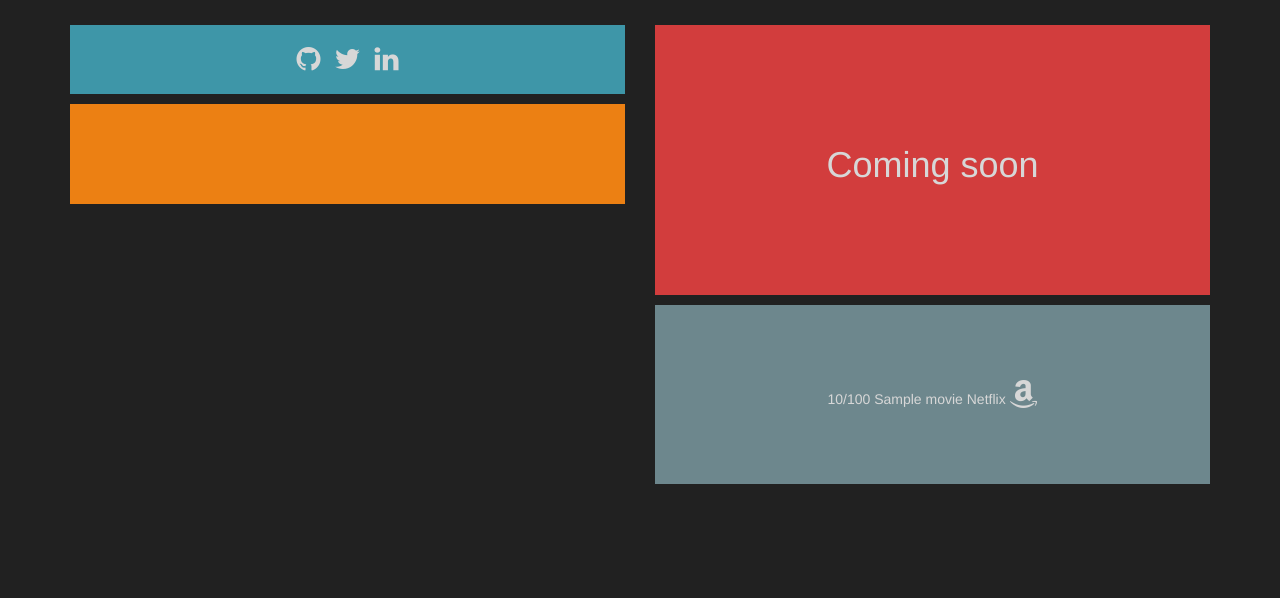
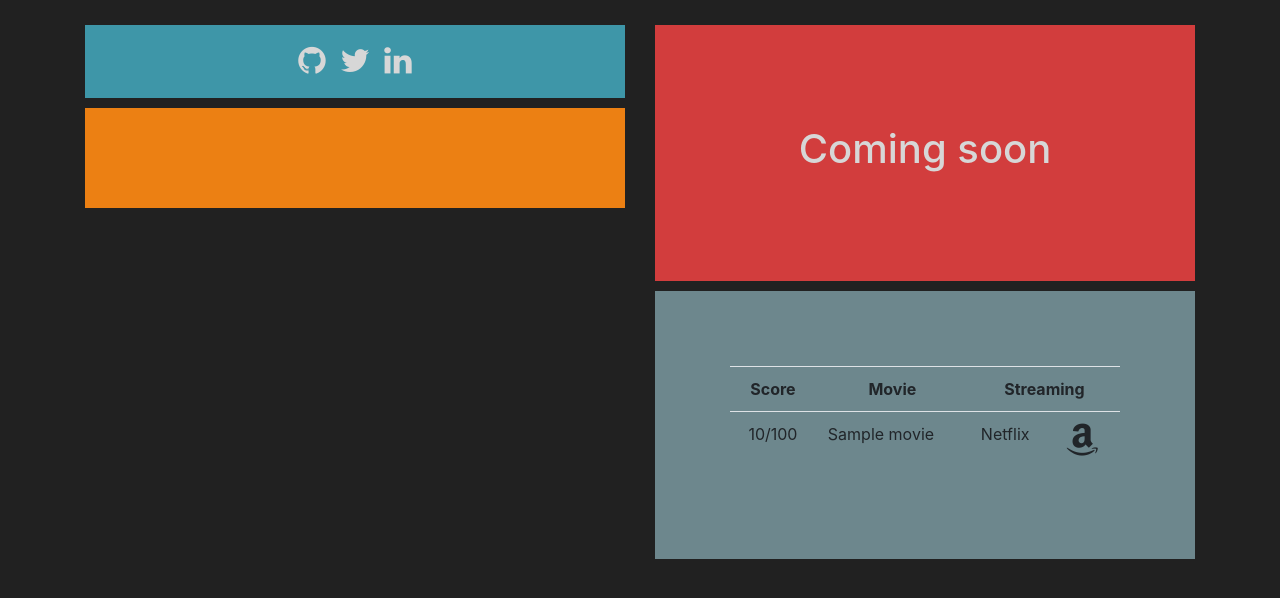
Before and after one commit to Subzidion/WebhookTest, a Django app: page / in a window 1280 px wide. Shown: the top 598 px of the page. Run offline with Django 3.2, Linux system fonts and the light colour scheme; tables that the repository leaves empty hold one stand-in row (values such as "Sample post"); some libraries are stand-ins or nearby versions.

Commit message:
Updated formatting of movies in template, only list most recent 10

```diff
--- a/SubzidionCo/home/templates/home/index.html
+++ b/SubzidionCo/home/templates/home/index.html
@@ -1,9 +1,9 @@
 <html>
 <head>
     <script src="https://ajax.googleapis.com/ajax/libs/jquery/2.2.3/jquery.min.js"></script>
-    <link rel="stylesheet" href="https://maxcdn.bootstrapcdn.com/bootstrap/3.3.6/css/bootstrap.min.css" integrity="sha384-1q8mTJOASx8j1Au+a5WDVnPi2lkFfwwEAa8hDDdjZlpLegxhjVME1fgjWPGmkzs7" crossorigin="anonymous">
+    <link rel="stylesheet" href="https://maxcdn.bootstrapcdn.com/bootstrap/4.0.0-alpha.3/css/bootstrap.min.css" integrity="sha384-MIwDKRSSImVFAZCVLtU0LMDdON6KVCrZHyVQQj6e8wIEJkW4tvwqXrbMIya1vriY" crossorigin="anonymous">
     <link href="https://maxcdn.bootstrapcdn.com/font-awesome/4.6.3/css/font-awesome.min.css" rel="stylesheet" integrity="sha384-T8Gy5hrqNKT+hzMclPo118YTQO6cYprQmhrYwIiQ/3axmI1hQomh7Ud2hPOy8SP1" crossorigin="anonymous">
-    <title>GitHub Webhooks</title>
+    <title>Subzidion</title>
     <style>
         body {
             background-color: #212121;
@@ -15,6 +15,9 @@
         }
         .block {
             margin-bottom: 10px;
+        }
+        th {
+            text-align: center;
         }
     </style>
 </head>
@@ -35,11 +38,28 @@
                 <h1>Coming soon</h1>
             </div>
             <div class="block" style="background-color:#6D878D; padding: 75px;">
-                {% for movie in movies|slice:":10" %}
-                {{movie.score }}/100 {{ movie.name }}{% if movie.netflix %} Netflix{% endif %}{% if movie.amazonPrime %} <i class="fa fa-amazon fa-2x"></i>{% endif %}<br>
-                {% endfor %}
-                {% if movies|length > 10 %}
-                View More...
+                {% if movies|length == 0 %}
+                    Carl has not watched any movies lately...
+                {% else %}
+                    <table class="table">
+                        <tbody>
+                            <tr>
+                                <th>Score</th>
+                                <th>Movie</th>
+                                <th colspan=2>Streaming</th>
+                            {% for movie in movies %}
+                            <tr>
+                                <td style="text-align: center;">{{movie.score }}/100</td>
+                                <td>{{ movie.name }}</td>
+                                <td>{% if movie.netflix %} Netflix{% endif %}</td>
+                                <td>{% if movie.amazonPrime %} <i class="fa fa-amazon fa-2x"></i>{% endif %}</td>
+                            </tr>
+                            {% endfor %}
+                        </tbody>
+                    </table>
+                    {% if showMore %}
+                        View More...
+                    {% endif %}
                 {% endif %}
             </div>
         </div>
--- a/SubzidionCo/home/views.py
+++ b/SubzidionCo/home/views.py
@@ -8,7 +8,10 @@ class IndexView(TemplateView):
 
     def get_context_data(self, **kwargs):
         context = super(IndexView, self).get_context_data(**kwargs)
-        context['movies'] = models.Movie.objects.all()
+        movies = models.Movie.objects.all()
+        # get latest movies starting with most recent
+        context['movies'] = movies[max(0, (len(movies) - 10)):][::-1]
+        context['showMore'] = len(movies) > 10
         return context
 
 def githubWebhook(request):
```
